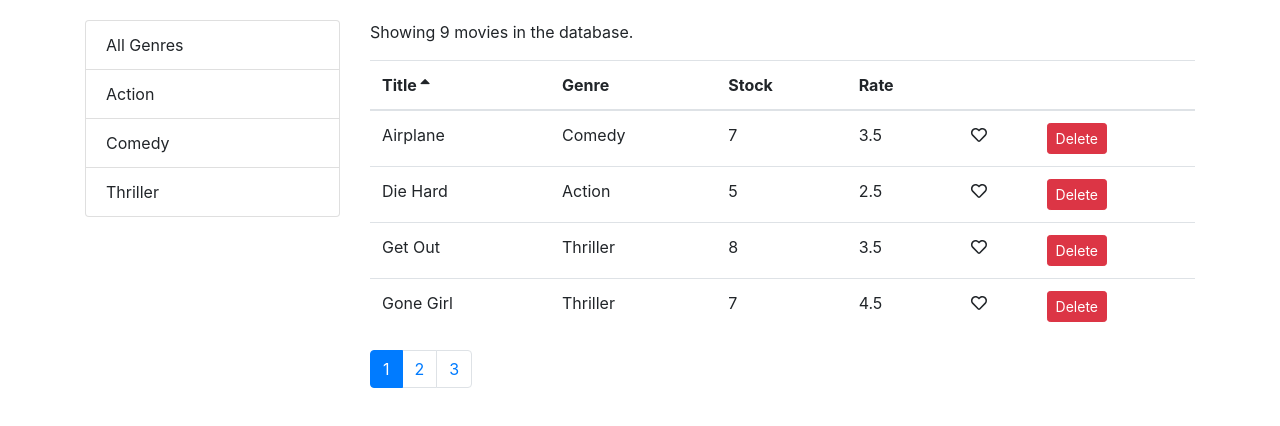
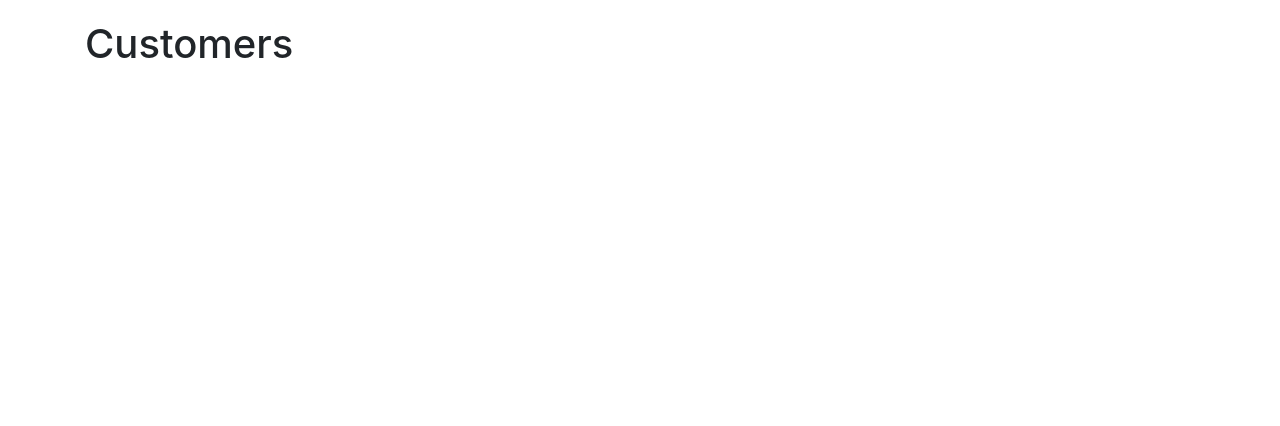
Before and after one commit to StevenVC-P/Videly, a React (Create React App) app: page /customers in a window 1280 px wide. Shown: the top 426 px of the page. Built offline with nearby package versions, Linux system fonts and the light colour scheme.

Commit message:
added react-router-dom, and new components for future use, customers, rentals, and not-found

```diff
--- a/package.json
+++ b/package.json
@@ -17,6 +17,7 @@
     "lodash": "^4.17.10",
     "react": "^17.0.2",
     "react-dom": "^17.0.2",
+    "react-router-dom": "^6.2.1",
     "react-scripts": "4.0.3",
     "web-vitals": "^1.1.2"
   },
--- a/src/App.js
+++ b/src/App.js
@@ -1,13 +1,30 @@
 import React, { Component } from "react";
+import NavBar from "./components/navbar";
+import { Routes, Route } from "react-router-dom";
+import Movies from "./components/movies.jsx";
+import Customers from "./components/customers";
+import Rentals from "./components/rentals";
+import NotFound from "./components/notFound";
 import './App.css';
-import Movies from "./components/movies.jsx";
+
 
 class App extends Component {
   render() {
     return (
-      <main className='container'>
-        <Movies />
-      </main>
+      <div>
+        <NavBar />
+          <main className='container'>
+            <Routes>
+              <Route path="/movies" element={ <Movies /> } />
+              <Route path="/customers" element={ <Customers /> } />
+              <Route path="/rentals" element= { <Rentals />} />
+              <Route path="/not-found" element= {<NotFound />} />
+              <Route path="/" element= { <Movies /> } />
+              <Route path ="/*" element = {<NotFound />} />
+            </Routes>
+          </main>
+      </div>
+
     );
   }
 }
--- /dev/null
+++ b/src/components/customers.jsx
@@ -0,0 +1,7 @@
+import React from 'react';
+
+const Customers = () => {
+    return <h1>Customers</h1>;
+}
+
+export default Customers;
--- /dev/null
+++ b/src/components/navbar.jsx
@@ -0,0 +1,25 @@
+import React from "react";
+import { NavLink } from "react-router-dom";
+
+const NavBar = () => {
+  return (
+    <nav>
+        <div className="collapse nav-bar-collapse" id="navbarNavAltMarkup">
+            <div className="navbar-nav">
+                <NavLink className="nav-item nav-link" to="/movies">
+                    Movie
+                </NavLink>
+                <NavLink className="nav-item nav-link" to="/customers">
+                    Customers
+                </NavLink>
+                <NavLink className="nav-item nav-link" to="/Rentals">
+                    Rentals
+                </NavLink>
+            </div>
+        </div>
+    </nav>
+
+  );
+};
+
+export default NavBar;
--- /dev/null
+++ b/src/components/notFound.jsx
@@ -0,0 +1,7 @@
+import React from 'react';
+
+const NotFound = () => {
+    return ( <h1>Not Found</h1> );
+}
+
+export default NotFound;
--- /dev/null
+++ b/src/components/rentals.jsx
@@ -0,0 +1,7 @@
+import React from 'react';
+
+const Rentals = () => {
+    return ( <h1>Rentals</h1> );
+}
+
+export default Rentals;
--- a/src/index.js
+++ b/src/index.js
@@ -1,12 +1,17 @@
 import React from 'react';
 import ReactDOM from 'react-dom';
+import { BrowserRouter, Routes, Route } from 'react-router-dom';
 import './index.css';
 import App from './App';
 import 'bootstrap/dist/css/bootstrap.css';
 import 'font-awesome/css/font-awesome.css';
 // import reportWebVitals from './reportWebVitals';
 
-ReactDOM.render(<App />, document.getElementById('root'));
+ReactDOM.render(
+    <BrowserRouter>
+            <App />
+    </BrowserRouter>,
+    document.getElementById('root'));
 
 // If you want to start measuring performance in your app, pass a function
 // to log results (for example: reportWebVitals(console.log))
```
Also changed, not shown: 1 other file (tests, documents, lock files or other folders).
